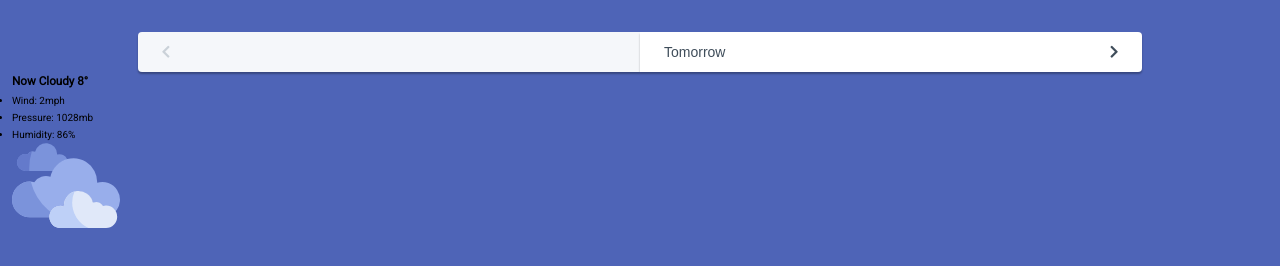
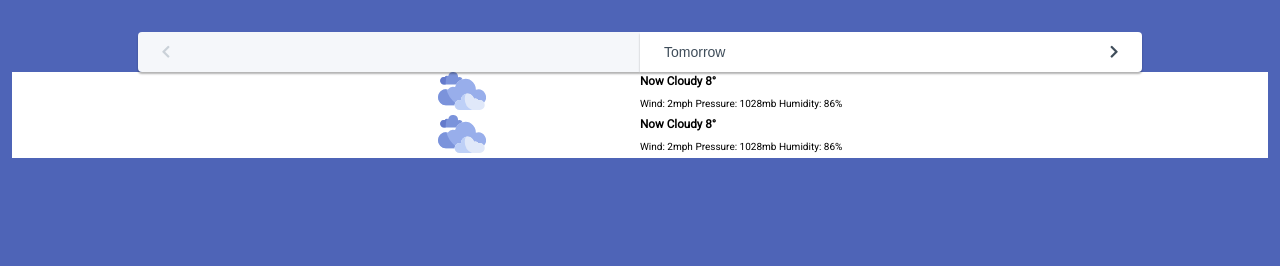
Before and after one commit to blackwellweb/weather_app_rest_api, a website built with webpack: page src/index.html in a window 1280 px wide. Shown: the part 300-566 px from the top of the page. Built offline with nearby package versions, Linux system fonts and the light colour scheme; files whose address does not match are found by name.

Commit message:
Started work on the hourlyForecast CSS

```diff
--- a/src/css/main.scss
+++ b/src/css/main.scss
@@ -5,10 +5,14 @@
 // Main colours
 $primary:rgb(0,48,255);
 $secondary: hsl(225, 57%, 67%);
+$forecastPrimary:hsl(0,0%,100%);
 
 // Font colours
 $primaryFontColour: hsl(216, 33%, 97%);
 $secondaryFontColour: hsl(221, 68%, 93%);
+$forecastFontPrimary: hsl(209, 18%, 30%);
+$forecastFontSecondery: hsl(211, 13%, 65%);
+
 
 // Button colours
 $buttonActive: hsl(0,0%,100%);
@@ -18,8 +22,6 @@
 $buttonClicked: hsl(221, 68%, 93%);
 
 // Shadows
-//$primaryShadow: 0 0.2rem 0.2rem hsla(0, 0, 0, 0.3);
-
 $primaryShadow: 0 0.2rem 0.2rem hsla(0, 0, 0, 0.3);
 $primaryShadowActive: 0 0.1rem 0.1rem hsla(0, 0, 0, 0.3);
 
@@ -215,6 +217,7 @@
     justify-self: center;
     display: flex;
     width: 80%;
+    z-index: 100;
 
     &__button{
         border: none;
@@ -285,3 +288,45 @@
     }
 
 }
+
+/* hourlyForecast section ------------------------------------------*/
+/*------------------------------------------------------------------*/
+/*------------------------------------------------------------------*/
+
+.hourlyForecast{
+    grid-area: sub;
+    width: 100%;
+    background-color: $forecastPrimary;
+    display: grid;
+    grid-template-columns: 1fr;
+}
+
+.forecast{
+    display: grid;
+    justify-self: center;
+    grid-template-columns: repeat(2, 1fr);
+    grid-template-areas:
+    "icon title"
+    "icon info";
+
+    &__title{
+        grid-area: title;
+    }
+
+    &__info{
+        grid-area: info;
+    }
+
+    &__info ul li{
+        display: inline;
+    }
+
+    &__icon{
+        grid-area: icon;
+    }
+
+    &__icon img{
+        height: auto;
+        width: 4.8rem;
+    }
+}
--- a/src/index.html
+++ b/src/index.html
@@ -32,7 +32,7 @@
             <button class="nav__button nav__forwardBtn--active"><span>Tomorrow</span><i class="fas fa-chevron-right"></i></button>
         </nav>
         <section class="hourlyForecast">
-            <div class="hourlyForecast__forecast">
+            <div class="forecast">
                 <h3 class="forecast__title">
                     <span class="forecast__title--sub">Now</span>
                     <span class="forecast__title--main">Cloudy 8°</span>
@@ -46,6 +46,21 @@
                 </div>
                 <div class="forecast__icon"><img class="forecast__icon--small" src=".//assets/svgs/clouds.svg" alt="Small Weather Icon Cloudy"></div>
             </div>
+            <div class="forecast">
+                <h3 class="forecast__title">
+                    <span class="forecast__title--sub">Now</span>
+                    <span class="forecast__title--main">Cloudy 8°</span>
+                </h3>
+                <div class="forecast__info">
+                    <ul>
+                        <li>Wind: 2mph</li>
+                        <li>Pressure: 1028mb</li>
+                        <li>Humidity: 86%</li>
+                    </ul>
+                </div>
+                <div class="forecast__icon"><img class="forecast__icon--small" src=".//assets/svgs/clouds.svg" alt="Small Weather Icon Cloudy"></div>
+            </div>
+
         </section>
     </div>
 </body>
```
